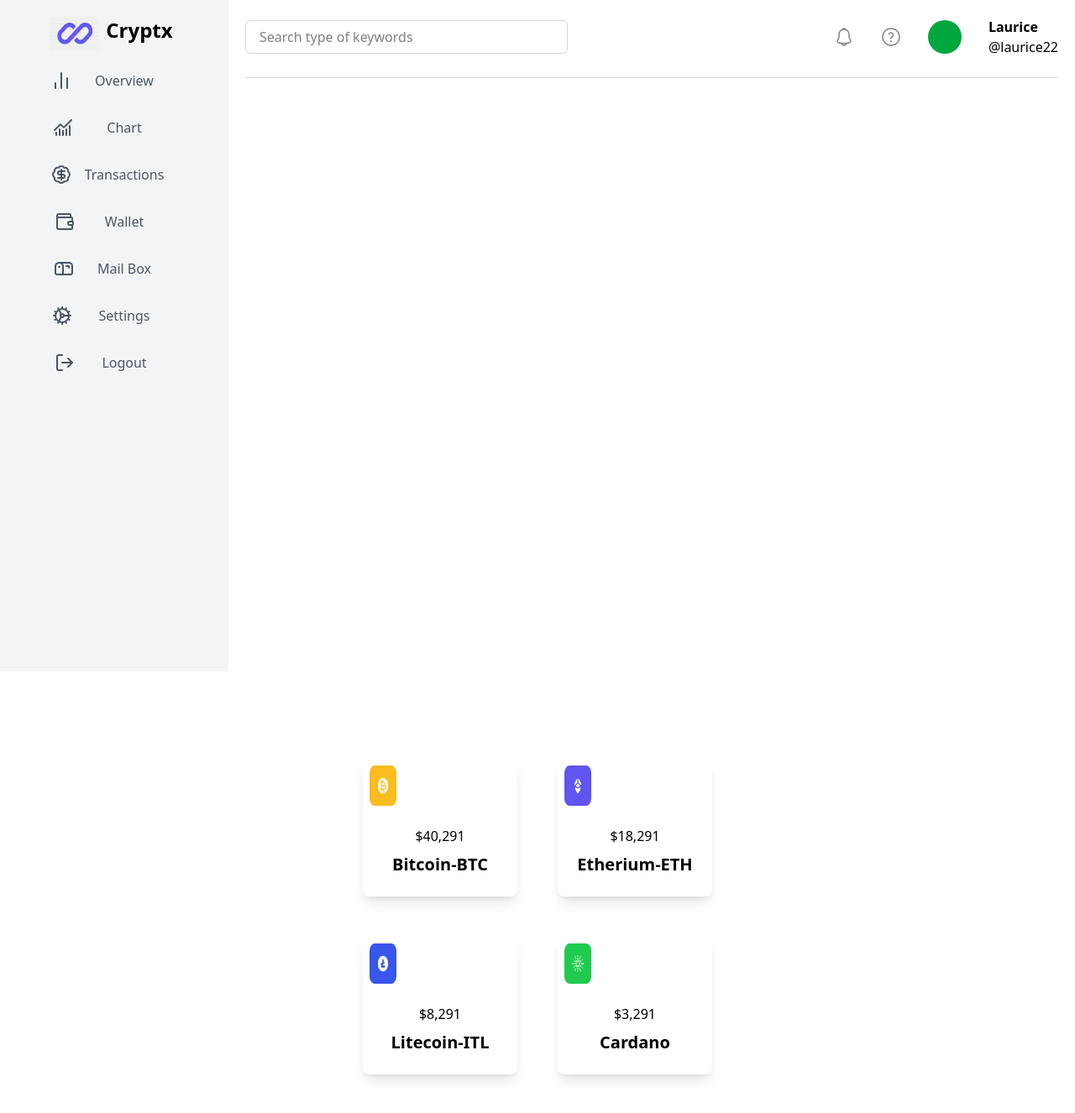
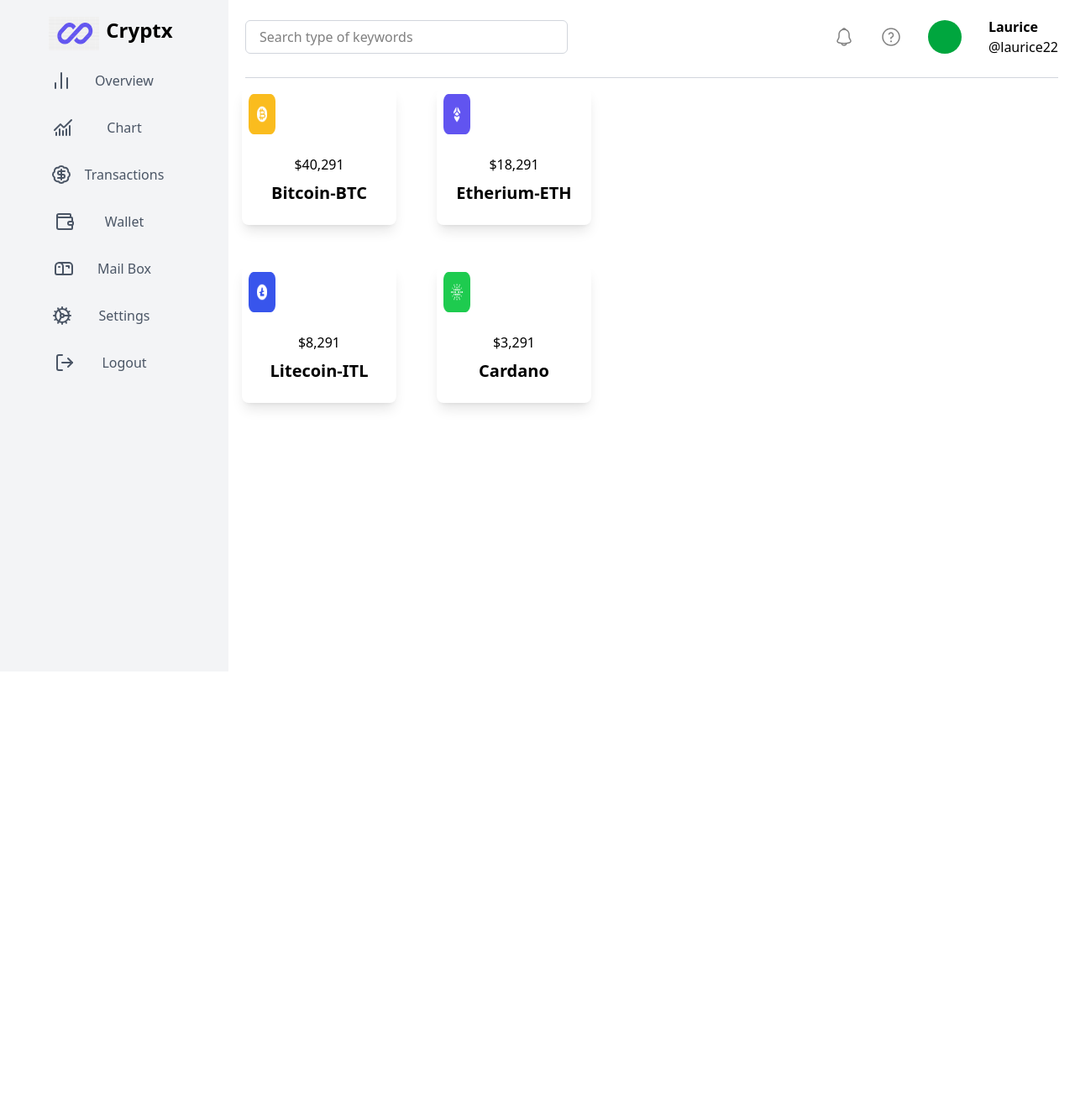
Before and after one commit to taylin1/Cryptx-Website1, a React (Vite) app in the folder cryptx-web/: page / in a window 1280 px wide. Shown: the top 1326 px of the page at 84% size. After the commit the page ends 800 px from the top, so only its background shows below. Built offline with nearby package versions, Linux system fonts and the light colour scheme.

Commit message:
Added fixed position

```diff
--- a/cryptx-web/src/App.jsx
+++ b/cryptx-web/src/App.jsx
@@ -8,8 +8,9 @@ function App() {
   return (
     <>
        <NavBar />
+       <Dashboard/>
        <SideBar/>
-       <Dashboard/>
+
    </>
   )
 }
--- a/cryptx-web/src/components/Dashboard.jsx
+++ b/cryptx-web/src/components/Dashboard.jsx
@@ -31,8 +31,8 @@ const chart =[
 function Dashboard() {
   return (
    <>
-      <section id="projects" className="py-20 bg-white text-center">
-      <div className="grid md:grid-cols-2 gap-12 w-md mx-auto px-4 py-6">
+      <section id="projects" className="py-20 bg-white text-center ">
+      <div className="grid md:grid-cols-2 gap-12 w-md mx-auto px-4 py-6 fixed left-68">
         {/*This creates a new array that cycles through original array*/}
         {chart.map((chart, index) => (
           <div key={index} className="bg-white rounded-lg shadow-lg overflow-hidden hover:scale-105 transition">
--- a/cryptx-web/src/components/SideBar.jsx
+++ b/cryptx-web/src/components/SideBar.jsx
@@ -5,7 +5,7 @@ function SideBar() {
   return (
     <div>
         {/*Dashboard*/}
-      <section className="p-5 bg-gray-100 h-screen w-68 ">
+      <section className=" fixed top-0 p-5 bg-gray-100 h-screen w-68">
         <div className='flex justify-center'>
         <img src={Cryptx} className="w-15 h-10" alt="icon"/>
         <h2 className="text-black font-bold text-2xl px-2 mb-8">Cryptx</h2>
```
